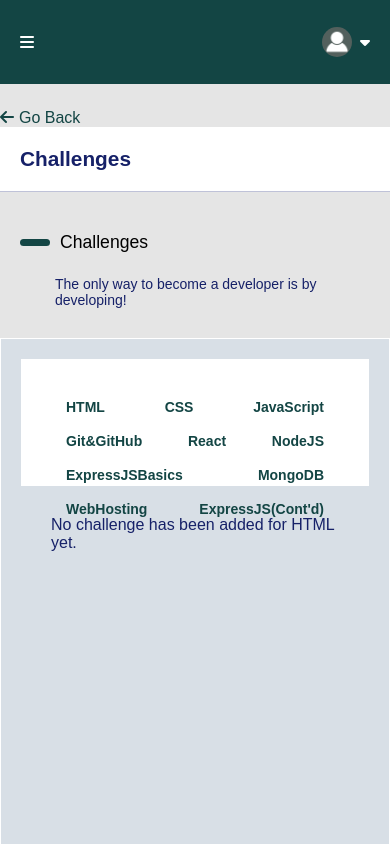
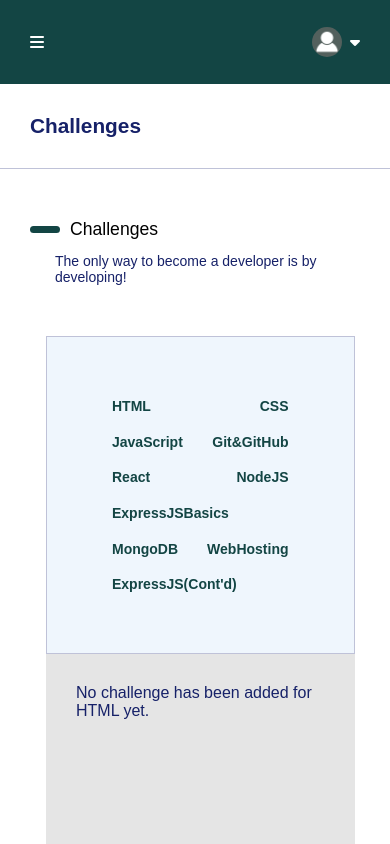
Before and after one commit to faruk-olawale/Geegstack, a React (Vite) app: page /Challenges in a window 390 px wide. Shown: the top 844 px of the page. Built offline with nearby package versions, Linux system fonts and the light colour scheme.

Commit message:
initial message

```diff
--- a/src/component/Challenges.css
+++ b/src/component/Challenges.css
@@ -175,13 +175,14 @@
 
 @media (max-width: 700px) {
     #challenges{
+        background-color: #fff;
        >main{
          >section{
             padding: 0;
            >div{
             background-color: #134544;
             height: 10vh;
-            padding: 20px;
+            padding: 30px;
             >i{
                 color: #fff;
             }
@@ -200,11 +201,12 @@
            }
            >h4{
             margin-top: 0;
-            padding: 20px;
+            padding: 30px;
             border-bottom: 0.5px solid #bfc2d8;
            }
            >nav{
-             padding: 20px;
+             padding: 30px;
+             padding-bottom: 10px;
             >span{
                 width: 30px;
                 height: 7px;
@@ -217,6 +219,7 @@
            >li{
             margin-bottom: 20px;
             color: #162168;
+            padding-right: 20px;
            }
            >aside{
             flex-direction: column;
@@ -241,14 +244,32 @@
                 }
             }
            }
+           #p{
+            display: none;
+           }
+           .container{
+            background-color: #fff;
+            min-height: 100vh;
+            margin: 15px;
+            width: 95%;
+            > section{
+            height: 50vh;
+            border: 1px solid #bfc2d8;
+            background-color: rgba(101, 164, 231, 0.1);
+            padding: 55px;
+           }
+           >p{
+             background-color: rgba(0, 0, 0, 0.1);
+             min-height: 55vh;
+           }
+           }
         }
        }
        >footer{
-        /* margin-top: 10px; */
        >p{
         text-align: start;
         padding-left: 20px;
-       }
-    }
+        }
+     }
     }
 }
--- a/src/component/Dashboard.css
+++ b/src/component/Dashboard.css
@@ -222,6 +222,7 @@
                 >p{
                     color: #3B3D55;
                     font-size: 14px;
+                    font-weight: 800;
                 }
             }
            }
--- a/src/component/pages/Challenges.jsx
+++ b/src/component/pages/Challenges.jsx
@@ -27,7 +27,7 @@
                     </div>
                 </nav>
                 </div>
-                <p><i class="fa-solid fa-arrow-left"></i>Go Back</p>
+                <p id="p"><i class="fa-solid fa-arrow-left"></i>Go Back</p>
                  <h4>Challenges</h4>
                  <nav>
                     <span></span>
```
